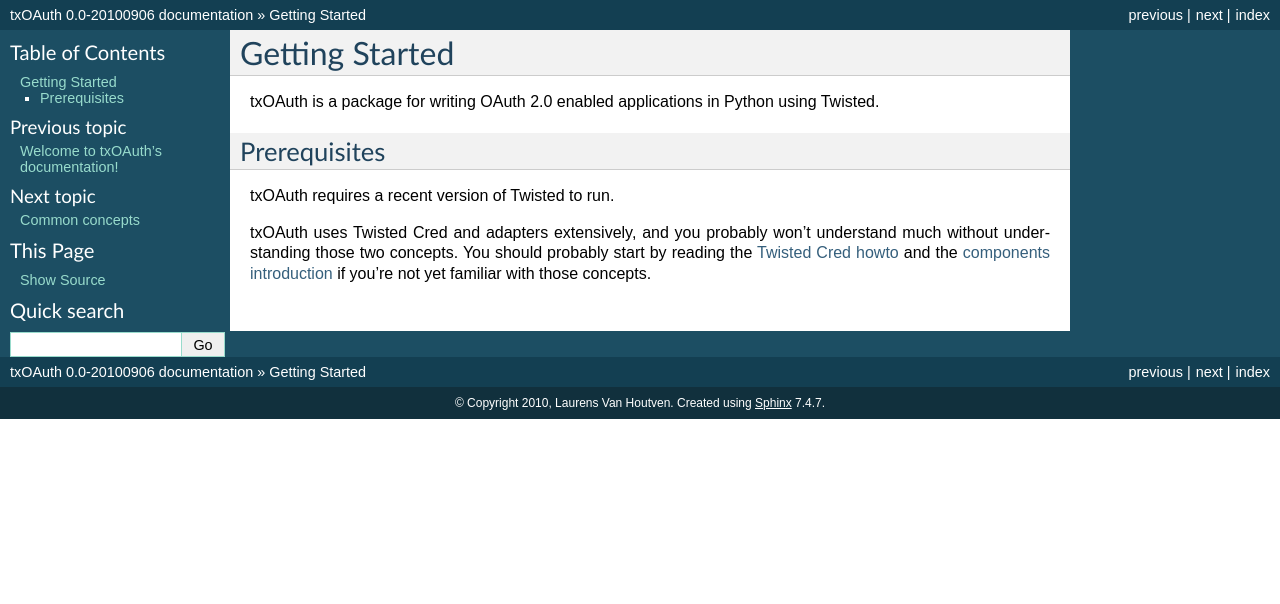
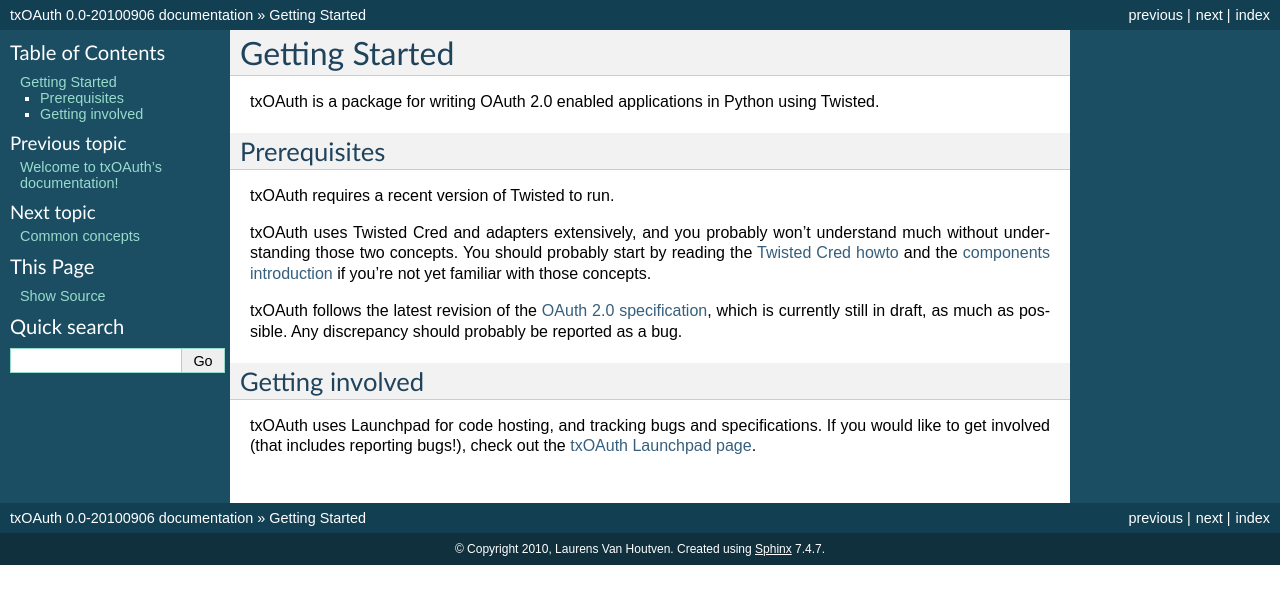
Before and after one commit to lvh/txoauth, a Sphinx documentation site: the page built from docs/gettingstarted.rst, in a window 1280 px wide. Shown: the top 604 px of the page. Built offline with Sphinx 7.4.7, drawn with Linux system fonts in a browser that asks for light colours; pages that are not in the unit, such as notebooks, are missing from menus.

Commit message:
More docs

```diff
--- a/docs/common.rst
+++ b/docs/common.rst
@@ -1,5 +1,8 @@
 Common concepts
 ===============
+
+Some concepts are common to several of the OAuth interactions. These are
+explained (briefly) here.
 
 Client portals
 --------------
--- a/docs/gettingstarted.rst
+++ b/docs/gettingstarted.rst
@@ -16,3 +16,18 @@
 
 .. _Twisted Cred howto: http://twistedmatrix.com/documents/current/core/howto/cred.html
 .. _components introduction: http://twistedmatrix.com/documents/current/core/howto/components.html
+
+txOAuth follows the latest revision of the `OAuth 2.0 specification`_, which
+is currently still in draft, as much as possible. Any discrepancy should
+probably be reported as a bug.
+
+.. _OAuth 2.0 specification: http://tools.ietf.org/html/draft-ietf-oauth-v2
+
+Getting involved
+----------------
+
+txOAuth uses Launchpad for code hosting, and tracking bugs and
+specifications. If you would like to get involved (that includes reporting
+bugs!), check out the `txOAuth Launchpad page`_.
+
+.. _txOAuth Launchpad page: https://launchpad.net/txoauth
```
Also changed, not shown: docs/authserver.rst (added, +48 -0 lines).
